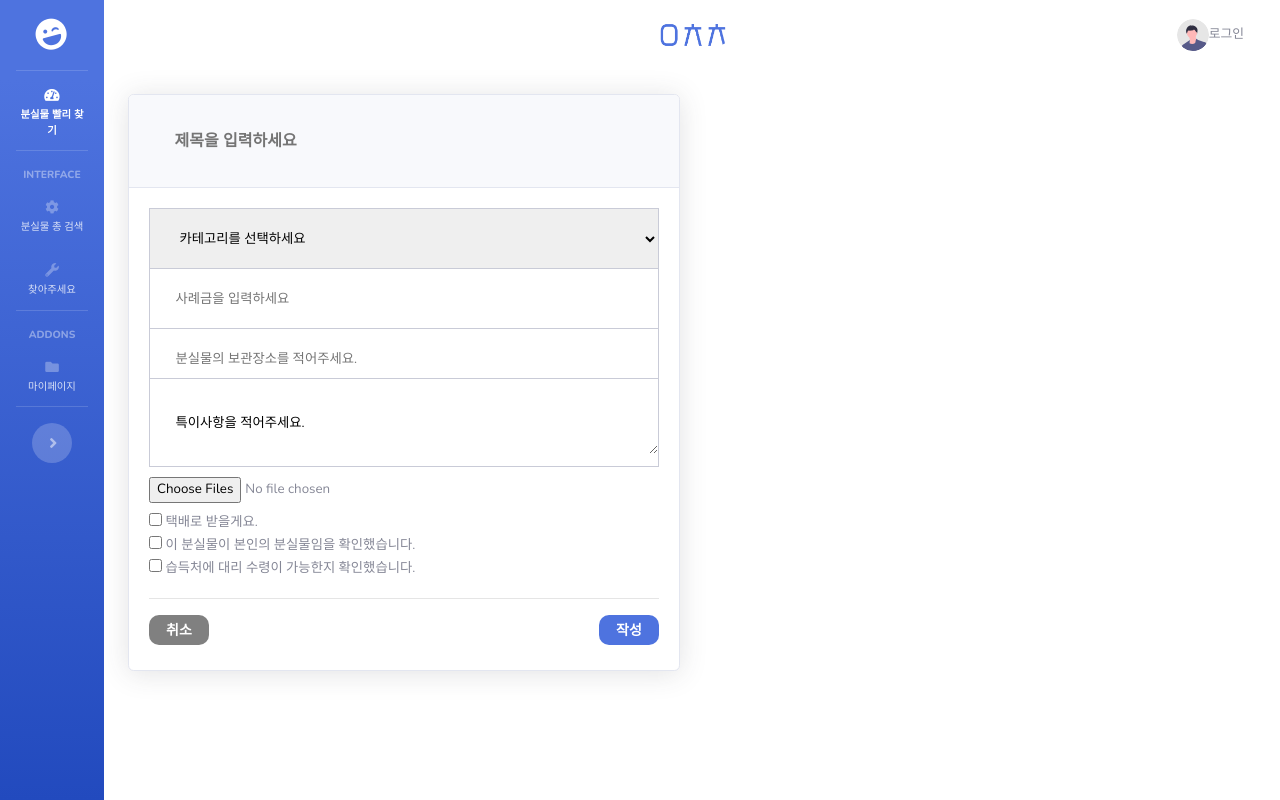
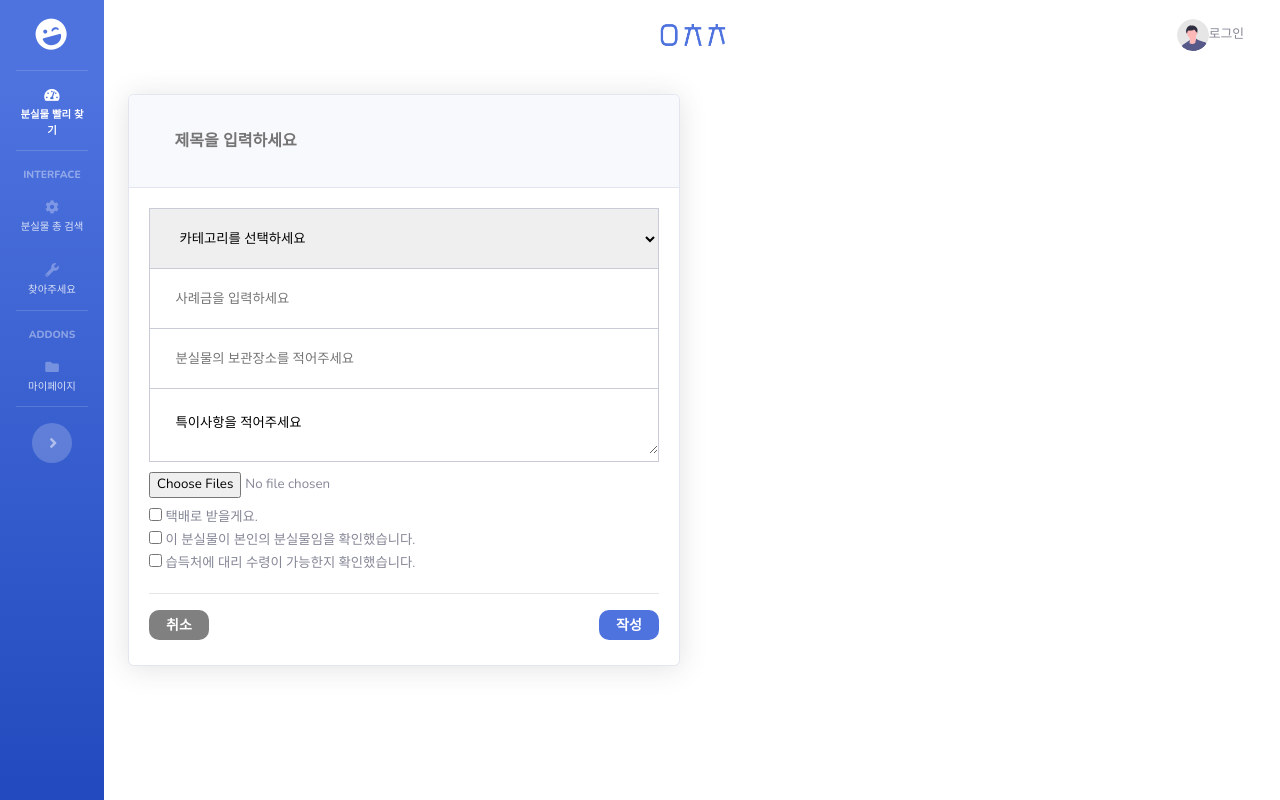
Before and after one commit to JHYUNN-LEE/ACHACHA_PROJECT, a Django app: page /acha_money/post/ in a window 1280 px wide. Run offline with Django 3.2, Linux system fonts and the light colour scheme; some libraries are stand-ins or nearby versions.

Commit message:
post css fixed

```diff
--- a/achacha_django/static/acha_money/css/post.css
+++ b/achacha_django/static/acha_money/css/post.css
@@ -32,14 +32,11 @@ select option:first-child {
     border-bottom: 1px solid #c9cbd7;
     width: 100%;
     padding: 0 5%;
-    margin-bottom: 10px;
 }
 
 .content {
     width: 100%;
     border: none;
-    margin-bottom: 5px;
-
 }
 
 textarea{
@@ -47,12 +44,11 @@ textarea{
 }
 
 .get_place{
-    height: 40px;
+    height: 60px;
     border: none;
     border-bottom: 1px solid #c9cbd7;
     width: 100%;
     padding: 0 5%;
-    margin-bottom: 10px;
 }
 .img-wrap{
     margin-bottom: 10px;
--- a/achacha_django/templates/acha_money/post.html
+++ b/achacha_django/templates/acha_money/post.html
@@ -41,9 +41,9 @@
                                 <input class="cost" type="text" name="cost" placeholder="사례금을 입력하세요">
                             </div>
                             <div class="get_place-wrap">
-                                <input class="get_place" type="text" name="get_place" placeholder="분실물의 보관장소를 적어주세요.">
+                                <input class="get_place" type="text" name="get_place" placeholder="분실물의 보관장소를 적어주세요">
                             </div>
-                            <textarea class="content" name="content">특이사항을 적어주세요.
+                            <textarea class="content" name="content">특이사항을 적어주세요
                             </textarea>
                         </div>
                         <div class="img-wrap">
```
